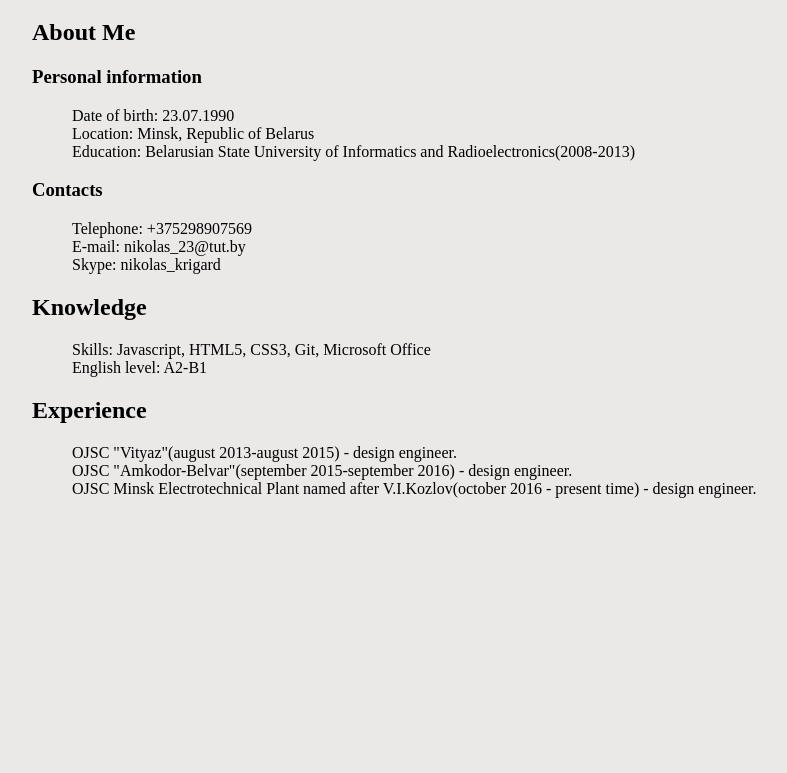
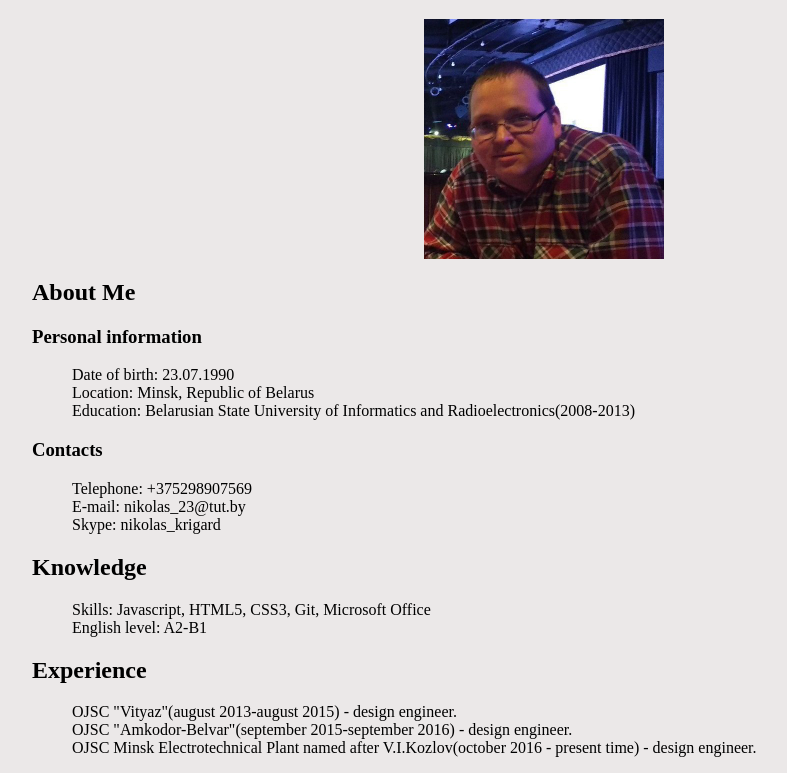
Before and after one commit to nikola2390/rsschool-cv, a plain HTML site: page index.html in a window 1280 px wide. Shown: the part 61-834 px from the top of the page, without its empty margins (96-883 px from the left). Before the commit the page ends 800 px from the top, so only its background shows below. Drawn offline with Linux system fonts and the light colour scheme.

Commit message:
feat: add foto

```diff
--- a/index.html
+++ b/index.html
@@ -10,6 +10,7 @@
 <body>
   <header>
     <H1>Mikalai Shalupin</H1>
+    <img src="assets/images/foto.jpg" alt="Mikalai Shalupin" height="240" width="240">
   </header>
   <main>
     <section>
--- a/styles/style.css
+++ b/styles/style.css
@@ -16,3 +16,8 @@ a {
 li {
   list-style: none;
 }
+
+header img {
+  display: block;
+  margin: 0 auto;
+}
```
Also changed, not shown: assets/images/foto.jpg (added).
